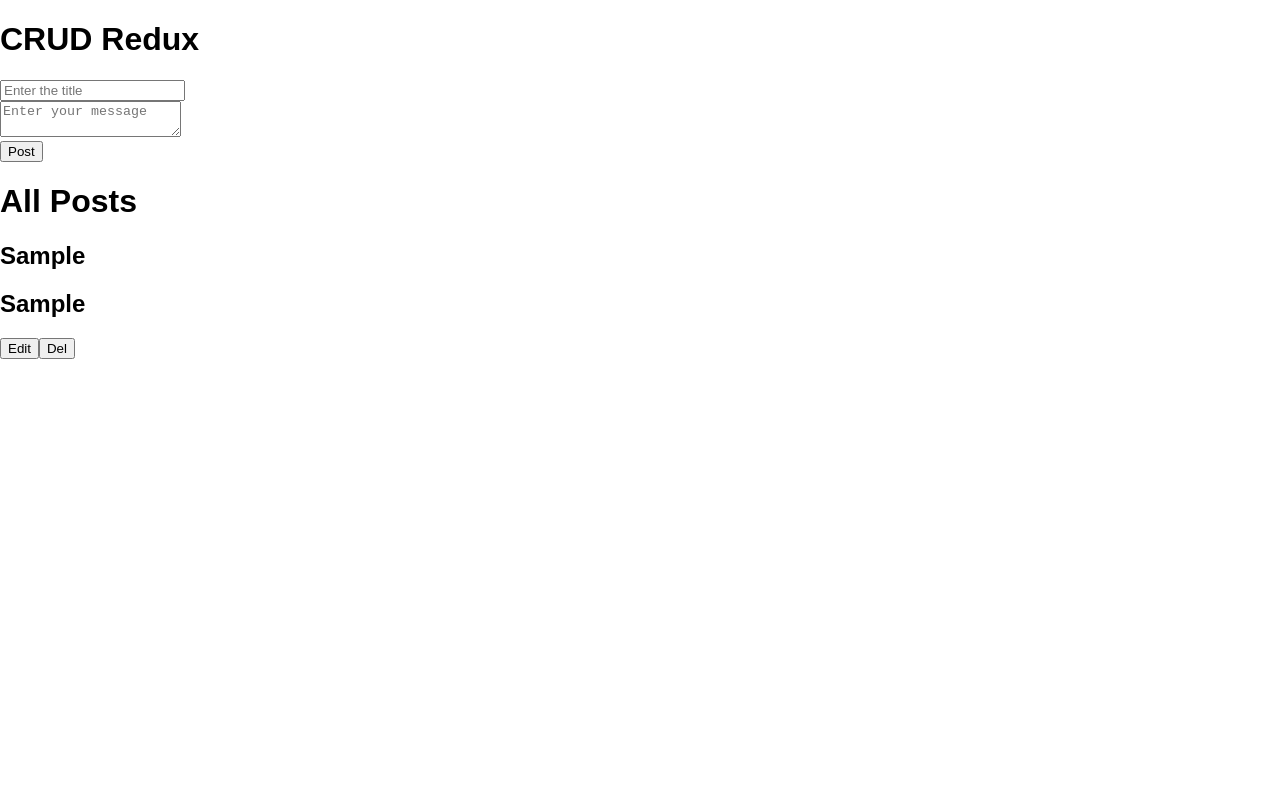
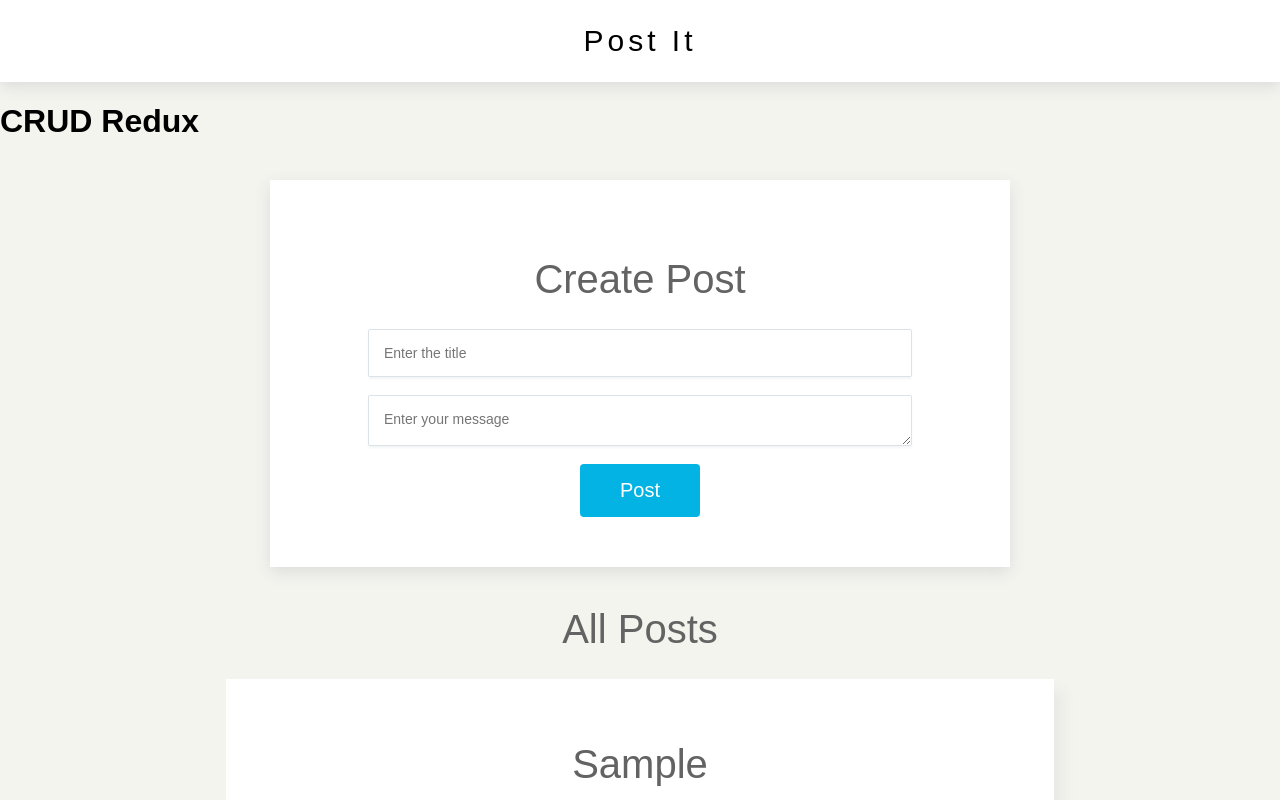
Before and after one commit to haroon97/crud-redux, a React (Create React App) app: page / in a window 1280 px wide. Both pictures are taken after typing "Sample", "Sample" into the empty fields and a click on the button "Post". Shown: the top 800 px of the page. Built offline with nearby package versions, Linux system fonts and the light colour scheme.

Commit message:
added CSS

```diff
--- a/src/AllPost.js
+++ b/src/AllPost.js
@@ -7,7 +7,8 @@ class AllPost extends React.Component {
   render() {
     return (
       <div>
-        <h1>All Posts</h1>
+        <h1 className="post_heading">All Posts</h1>
+        {console.log(this.props.posts)}
         {this.props.posts.map((post) => (
           <div key={post.id}>
             {post.editing ? <EditComponent post={post} key={post.id}/> : <Post post={post} key={post.id}/>}
--- a/src/App.js
+++ b/src/App.js
@@ -6,6 +6,9 @@ class App extends Component {
   render() {
     return (
       <div className="App">
+        <div className='navbar'>
+          <h2 className="center ">Post It</h2>
+        </div>
         <h1>CRUD Redux</h1>
         <PostForm />
         <AllPost />
--- a/src/EditComponent.js
+++ b/src/EditComponent.js
@@ -17,8 +17,8 @@ class EditComponent extends React.Component {
 
   render() {
     return (
-      <div>
-        <form onSubmit={this.editHandler}>
+      <div className="post">
+        <form className="form" onSubmit={this.editHandler}>
           <input defaultValue={this.props.post.title} type='text' required name='title' placeholder='Enter the title'/><br />
           <textarea defaultValue={this.props.post.message} type='text' required name='message' placeholder='Enter the message'/><br />
           <button>Update</button>
--- a/src/Post.js
+++ b/src/Post.js
@@ -5,11 +5,13 @@ import { connect } from 'react-redux'
 class Post extends React.Component {
   render() {
     return (
-      <div>
-        <h2>{this.props.post.title}</h2>
-        <h2>{this.props.post.message}</h2>
-        <button onClick={() => this.props.dispatch(editPost(this.props.post.id))}>Edit</button>
-        <button onClick={() => this.props.dispatch(deletePost(this.props.post.id))}>Del</button>
+      <div className="post">
+        <h2 className="post_title">{this.props.post.title}</h2>
+        <p className="post_message">{this.props.post.message}</p>
+        <div className='control_buttons'>
+          <button className='edit' onClick={() => this.props.dispatch(editPost(this.props.post.id))}>Edit</button>
+          <button className='delete' onClick={() => this.props.dispatch(deletePost(this.props.post.id))}>Del</button>
+        </div>
       </div>
     );
   }
--- a/src/PostForm.js
+++ b/src/PostForm.js
@@ -13,7 +13,8 @@ class PostForm extends React.Component {
       id: uuid(),
       title,
       message,
-      editing: false
+      editing: false,
+      likes: 0
     }
     this.props.dispatch(addPost(data));
     e.target.elements.title.value = '';
@@ -22,8 +23,9 @@ class PostForm extends React.Component {
 
   render() {
     return (
-      <div>
-        <form onSubmit={this.handleSubmit}>
+      <div className="post-container">
+      <h1 className="post_heading">Create Post</h1>
+        <form className="form" onSubmit={this.handleSubmit}>
           <input type='text' required placeholder='Enter the title' name='title'/> <br />
           <textarea type='text' required placeholder='Enter your message' name='message'/> <br />
           <button>Post</button>
--- a/src/index.css
+++ b/src/index.css
@@ -1,5 +1,186 @@
 body {
-  margin: 0;
-  padding: 0;
-  font-family: sans-serif;
+margin: 0;
+padding: 0;
+font-family: 'Work Sans',sans-serif;
+background:#f4f4ef;
 }
+
+
+.center {
+text-align: center;
+}
+a {
+color:#636363;
+text-decoration: none;
+transition:all 0.5s ease-in;
+}
+
+
+a:hover {
+text-decoration: underline;
+}
+
+
+/* Navigation */
+
+
+.navbar {
+background:#fff;
+text-align:center;
+padding:1.5rem 0;
+width:100%;
+display:flex;
+justify-content: center;
+align-items: center;
+box-shadow:0 5px 15px 0 rgba(46, 61, 73, 0.12);
+}
+
+
+.navbar h2 {
+margin:0;
+font-weight:200;
+font-size:30px;
+letter-spacing: 4px;
+font-family:'Work Sans',sans-serif;
+}
+
+
+/* Post Styles */
+.post-container {
+background:#fff;
+padding:50px;
+width:50%;
+margin:40px auto;
+box-shadow:0 5px 15px 0 rgba(46, 61, 73, 0.12);
+font-family:'Work Sans',sans-serif;
+}
+
+
+.post_heading {
+text-align:center;
+font-weight:400;
+font-size:40px;
+color:#636363;
+}
+
+
+.form {
+display:flex;
+flex-direction: column;
+justify-content: center;
+align-items: center;
+}
+
+
+.form input {
+height:44px;
+padding-left:15px;
+padding-right:15px;
+border: 1px solid #dbe2e8;
+font-size:14px;
+border-radius:2px;
+color:#636363;
+box-shadow: 0 2px 2px 0 rgba(46, 60, 73, 0.05);
+outline:none;
+width:80%;
+}
+
+
+.form textarea {
+width:80%;
+max-width:80%;
+padding-left:15px;
+padding-right:15px;
+padding-top:15px;
+border: 1px solid #dbe2e8;
+font-size:14px;
+border-radius:2px;
+color:#636363;
+font-family: 'Work Sans,',sans-serif;
+box-shadow: 0 2px 2px 0 rgba(46, 60, 73, 0.05);
+outline:none;
+}
+
+
+/* All Posts */
+
+
+.all_post_heading {
+text-align:center;
+font-weight:400;
+font-size:40px;
+color:#636363;
+word-wrap: break-word;
+}
+
+
+.post {
+background:#fff;
+width:60%;
+margin:0 auto;
+padding:30px;
+margin-bottom:20px;
+box-shadow: 10px 10px 12px 0 rgba(46, 60, 73, 0.05);
+}
+
+
+.form button {
+background:#02b3e4;
+padding:15px 40px;
+text-align: center;
+color:#fff;
+font-family:'Work Sans',sans-serif;
+border-radius:4px;
+border:none;
+font-size:20px;
+}
+
+
+.post_title {
+text-align:center;
+font-weight:400;
+font-size:40px;
+color:#636363;
+word-wrap: break-word;
+}
+
+
+.post_message {
+font-size:25px;
+font-weight: 200;
+line-height: 2.5rem;
+text-align:center;
+word-wrap: break-word
+}
+
+
+.control-buttons {
+display:flex;
+}
+
+
+.delete {
+background: #ff7777;
+border:none;
+text-align: center;
+font-size:20px;
+padding:10px 25px;
+border-radius:20px;
+cursor:pointer;
+outline: none;
+color:#fff;
+}
+
+
+.edit {
+background:#02b3e4;;
+border:none;
+text-align: center;
+font-size:20px;
+padding:10px 25px;
+border-radius:20px;
+cursor:pointer;
+margin-right:auto;
+outline: none;
+color:#fff;
+}
```
